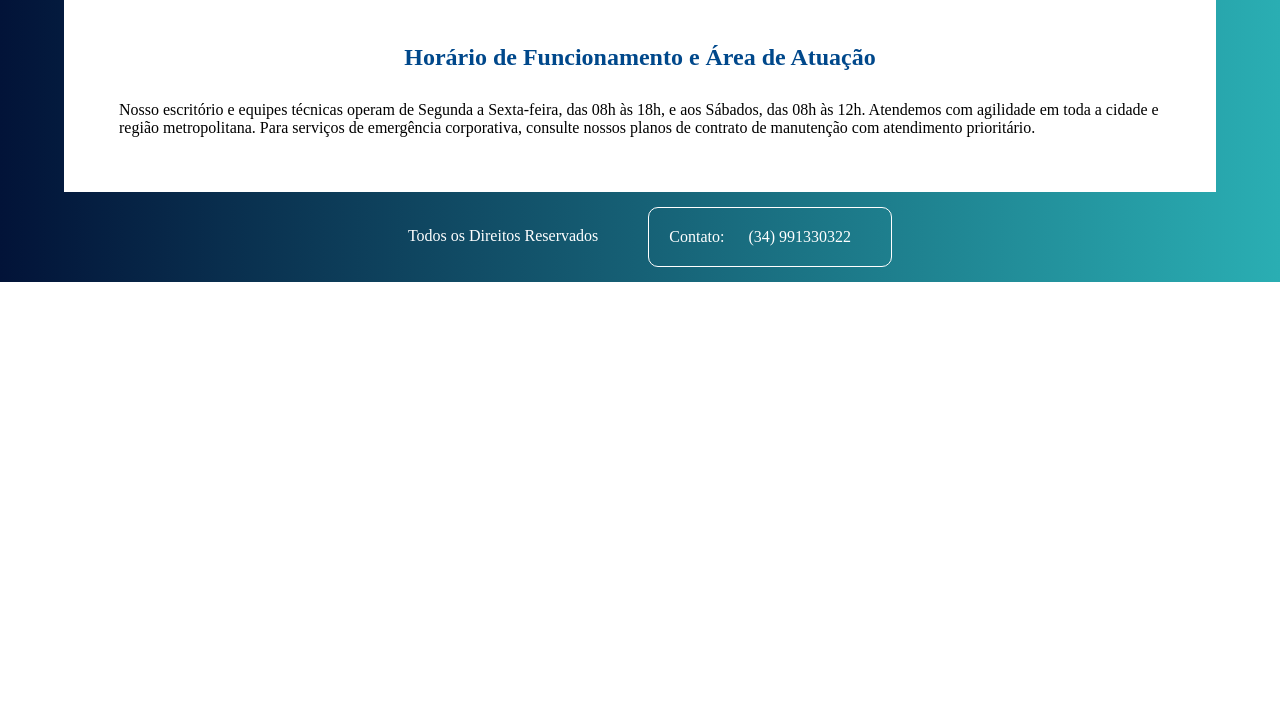
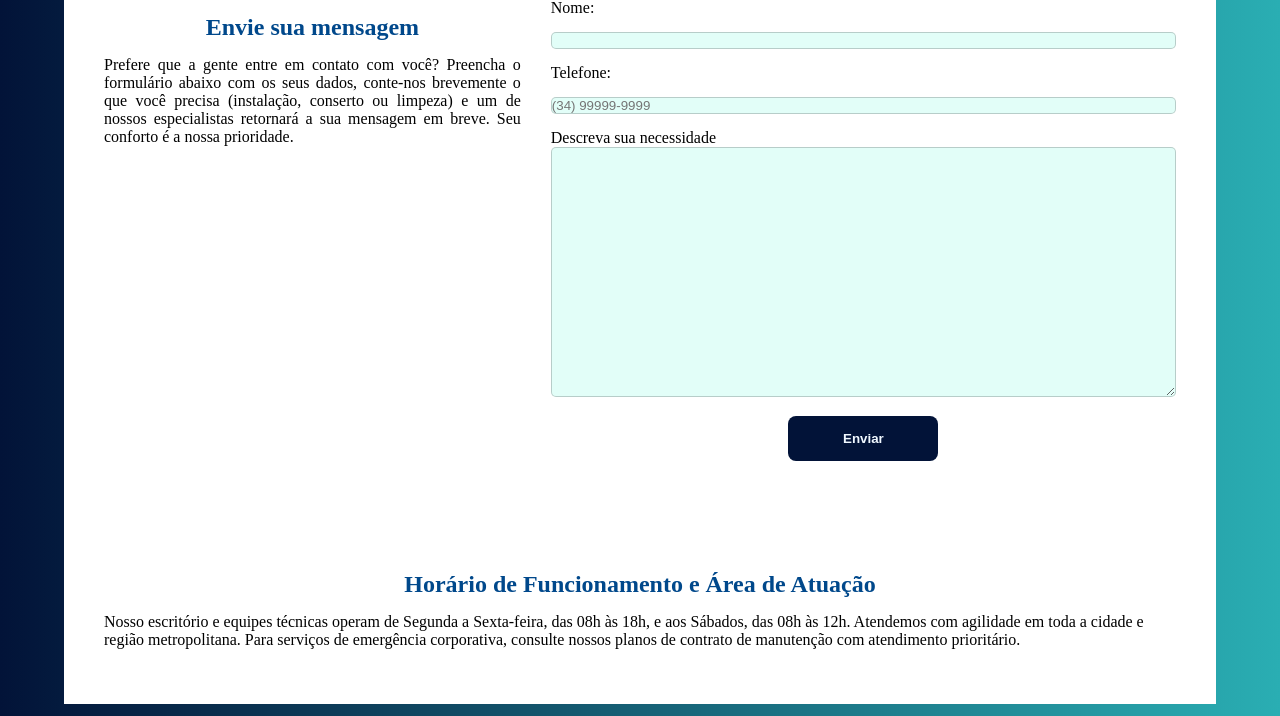
Before and after one commit to aquila-silva/iftm, a plain HTML site: page 1periodo/PWE/listas/PROJETO FINAL/contato.html in a window 1280 px wide. Shown: the part 775-1491 px from the top of the page. Before the commit the page ends 1057 px from the top, so only its background shows below. Drawn offline with Linux system fonts and the light colour scheme.

Commit message:
alteração final do projeto

```diff
--- a/1periodo/PWE/listas/PROJETO FINAL/contato.html
+++ b/1periodo/PWE/listas/PROJETO FINAL/contato.html
@@ -41,7 +41,7 @@
     </header>
 
     <main>
-        <div class="whats">
+       <div class="whats">
             <a target="_blank" href="https://api.whatsapp.com/send?phone=5534991330322">
                 <img src="img/zap.png" alt="">
             </a>
@@ -67,8 +67,37 @@
                 </div>
                 <div>
                     <h3>E-mail:</h3>
-                    <p>elevar@contato.com.br</p>
+                    <p>contato@elevar.com.br</p>
 
+                </div>
+            </div>
+        </section>
+        <section class="form">
+            <div class="container">
+                <div>
+                    <h2>Envie sua mensagem</h2>
+                    <p>Prefere que a gente entre em contato com você? Preencha o formulário abaixo com os seus dados, conte-nos brevemente o que você precisa (instalação, conserto ou limpeza) e um de nossos especialistas retornará a sua mensagem em breve. Seu conforto é a nossa prioridade.</p>
+                </div>
+
+                <div>
+                    <form action="">
+                        <label for="nome">Nome:</label>
+                        <br>
+                        <input type="text" name="nome" id="nome" required>
+                        <br>
+
+                        <label for="telefone:">Telefone:</label>
+                        <br>
+                        <input type="tel" name="telefone" placeholder="(34) 99999-9999" >
+                        <br>
+
+                        <label for="texto">Descreva sua necessidade</label>
+                        <br>
+                        <textarea name="texto" id="texto" required></textarea>
+                        <br>
+
+                        <input type="submit" name="enviar" id="enviar" value="Enviar">
+                    </form>
                 </div>
             </div>
         </section>
--- a/1periodo/PWE/listas/PROJETO FINAL/css/style.css
+++ b/1periodo/PWE/listas/PROJETO FINAL/css/style.css
@@ -176,29 +176,44 @@ section:nth-of-type(1) {
     flex-basis: 1;
 }
 
-input[type="button"] {
-    padding: 10px 20px;
+input[type="button"], input[type="submit"] {
+    padding: 15px 30px;
     border: 0px;
     background-color: #021338;
     color: aliceblue;
     font-weight: bold;
     margin: auto;
+    margin-top: 15px;
     display: block;
     border-radius: 8px;
+    width: 150px;
 
 }
 
-input[type="button"]:hover {
+input[type="button"]:hover, input[type="submit"]:hover {
     background-color: #2aaeb3;
     color: #021338;
     cursor: pointer;
+}
+input, textarea{
+    width: 100%;
+    background-color: #9afce748;
+    border-radius: 5px;
+    border: 1px solid rgba(0, 0, 0, 0.192);
+}
+input:hover, textarea:hover{
+    background-color: #80ffea9f;
+}
+textarea{
+    height: 250px;
 }
 
 h1,
 h2,
 h3,
-p {
-    padding: 15px;
+p,
+input {
+    margin: 15px 0px;
 }
 
 .container h3 {
@@ -285,6 +300,9 @@ h1:hover {
     border-radius: 20px;
     color: white;
 }
+.historia img{
+    width: 100%;
+}
 .secHome2 img{
     width: 95%;
     display: block;
@@ -364,6 +382,27 @@ footer div div {
         border-top: 0px solid #5999fa;
         border-left: 1px solid #5999fa;
     }
+    .form div div:nth-of-type(1){
+        width: 40%;
+    }
+    .form div div:nth-of-type(2){
+        width: 60%;
+    }
+
+
+    .diretrizes div div{
+        background-color: #bafaff;
+        border-radius: 15px;
+        padding: 20px;
+    }
+    .historia div div:nth-of-type(1){
+        display: flex;
+        align-items: center;
+    }
+    .diretrizes h3{
+        font-size: 20px;
+    }
+
 
     .secHome {
         border-radius: 20px 20px 0 0;
```
Also changed, not shown: 1periodo/PWE/listas/PROJETO FINAL/quemSomos.html (+22 -13 lines), 1periodo/PWE/listas/PROJETO FINAL/servicos.html (+5 -0 lines).
